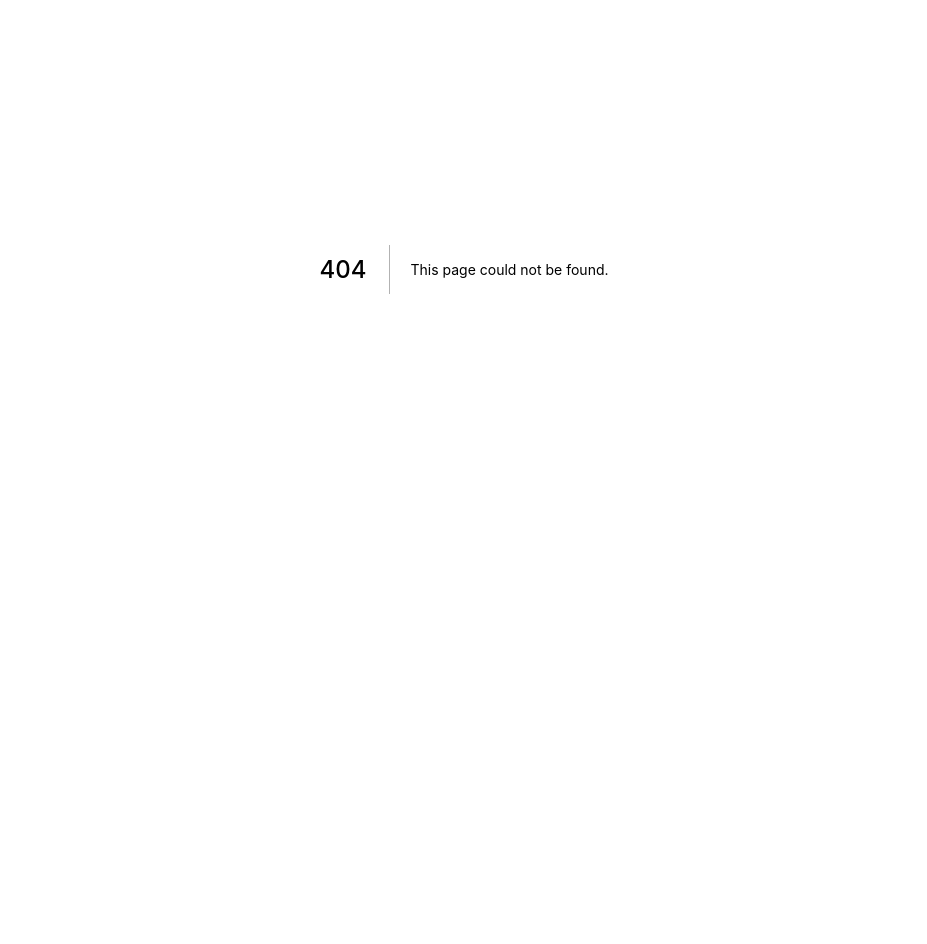
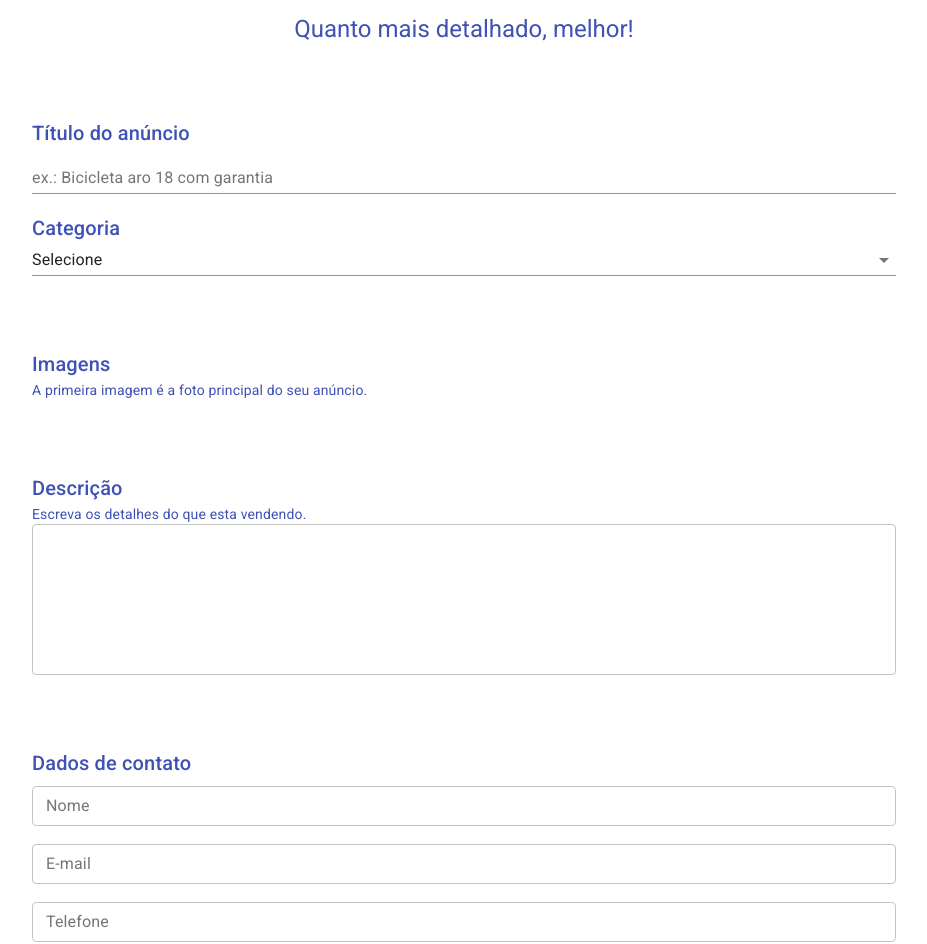
Before and after one commit to rafa-almeida/anunx, a Next.js app: page /user/publish in a window 1280 px wide. Before the commit this address had no page. Shown: the part 131-1075 px from the top of the page, without its empty margins (176-1103 px from the left). Before the commit the page ends 800 px from the top, so only its background shows below. Built offline with nearby package versions, Linux system fonts and the light colour scheme.

Commit message:
adicionando pagina de publicar anuncio

```diff
--- /dev/null
+++ b/pages/user/publish.js
@@ -0,0 +1,156 @@
+import { Container, Typography, Box, TextField, Select, Button } from '@material-ui/core'
+import { makeStyles } from '@material-ui/core/styles'
+
+import TemplateDefault from '../../src/templates/Default'
+
+const useStyles = makeStyles((theme) => ({
+    container: {
+        padding: theme.spacing(8,0,6)
+    },
+    boxContainer: {
+        paddingBottom: theme.spacing(3),
+    },
+    box: {
+        backgroundColor: theme.palette.background.white,
+        padding: theme.spacing(3),
+    },
+}))
+
+const Publish = () => {
+    const classes = useStyles()
+
+    return (
+        <TemplateDefault>
+            <Container maxWidth="sm" className={classes.container}>
+                <Typography component="h1"
+                    variant="h2" align="center" color="primary">
+                    Publicar anúncio
+                </Typography>
+                <Typography component="h5"
+                    variant="h5" align="center" color="primary">
+                    Quanto mais detalhado, melhor!
+                </Typography>
+            </Container>
+
+            <Container maxWidth="md" className={classes.boxContainer}>
+                <Box className={classes.box}>
+                    <Typography component="h6"
+                        variant="h6"  color="primary">
+                        Título do anúncio
+                    </Typography>
+                    <TextField
+                        label="ex.: Bicicleta aro 18 com garantia"
+                        size="small"
+                        fullWidth
+                    />
+                    <br /><br />
+                    <Typography component="h6" variant="h6" color="primary">
+                        Categoria
+                    </Typography>
+                    <Select
+                        native
+                        value=""
+                        fullWidth
+                        onChange= {() => {}}
+                        inputProps={{
+                            name: 'age',
+                        }}
+                    >
+                        <option value="">Selecione</option>
+                        <option value={1}>Bebê e Criança</option>
+                        <option value={2}>Agrilcultura</option>
+                        <option value={3}>Moda</option>
+                        <option value={3}>Carros, Motos e Barcos</option>
+                        <option value={3}>Serviços</option>
+                        <option value={3}>Lazer</option>
+                        <option value={3}>Animais</option>
+                        <option value={3}>Imóveis</option>
+                        <option value={3}>Equipamentos e Ferramentas</option>
+                        <option value={3}>Celulares e Tablets</option>
+                        <option value={3}>Esporte</option>
+                        <option value={3}>Tecnologia</option>
+                        <option value={3}>Emprego</option>
+                        <option value={3}>Outros</option>
+                    </Select>
+                </Box>
+            </Container>
+
+            <Container maxWidth="md" className={classes.boxContainer}>
+                <Box className={classes.box}>
+                    <Typography
+                        component="h6"
+                        variant="h6"  color="primary">
+                        Imagens
+                    </Typography>
+                    <Typography
+                        component="div"
+                        variant="body2"  color="primary">
+                        A primeira imagem é a foto principal do seu anúncio.
+                    </Typography>
+                </Box>
+            </Container>
+
+            <Container maxWidth="md" className={classes.boxContainer}>
+                <Box className={classes.box}>
+                    <Typography
+                        component="h6"
+                        variant="h6"  color="primary">
+                            Descrição
+                    </Typography>
+                    <Typography
+                        component="div"
+                        variant="body2"  color="primary">
+                        Escreva os detalhes do que esta vendendo.
+                    </Typography>
+                    <TextField
+                        multiline
+                        rows={6}
+                        variant="outlined"
+                        fullWidth
+                    />
+                </Box>
+            </Container>
+
+            <Container maxWidth="md" className={classes.boxContainer}>
+                <Box className={classes.box}>
+                    <Typography
+                        component="h6"
+                        variant="h6"  color="primary" gutterBottom>
+                            Dados de contato
+                    </Typography>
+                    <TextField
+                        label="Nome"
+                        variant="outlined"
+                        size="small"
+                        fullWidth
+                    />
+                    <br /><br />
+                    <TextField
+                        label="E-mail"
+                        variant="outlined"
+                        size="small"
+                        fullWidth
+                    />
+                    <br /><br />
+                    <TextField
+                        label="Telefone"
+                        variant="outlined"
+                        size="small"
+                        fullWidth
+                    />
+                    <br /><br />
+                </Box>
+            </Container>
+            <Container maxWidth="md" className={classes.boxContainer}>
+                <Box textAlign="right">
+                    <Button variant="contained" color="primary">
+                        Publicar anúncio
+                    </Button>
+                </Box>
+            </Container>
+        </TemplateDefault>
+
+    )
+}
+
+export default Publish
--- a/src/theme.js
+++ b/src/theme.js
@@ -3,8 +3,12 @@
 const theme = createTheme({
     palette: {
         primary: {
-            main: '#2196f3',
-        }
+            main: '#000000',
+        },
+        background:{
+            default: 'rgb(242,244,245)',
+            white: '#ffffff'
+        },
     }
 })
 
```
